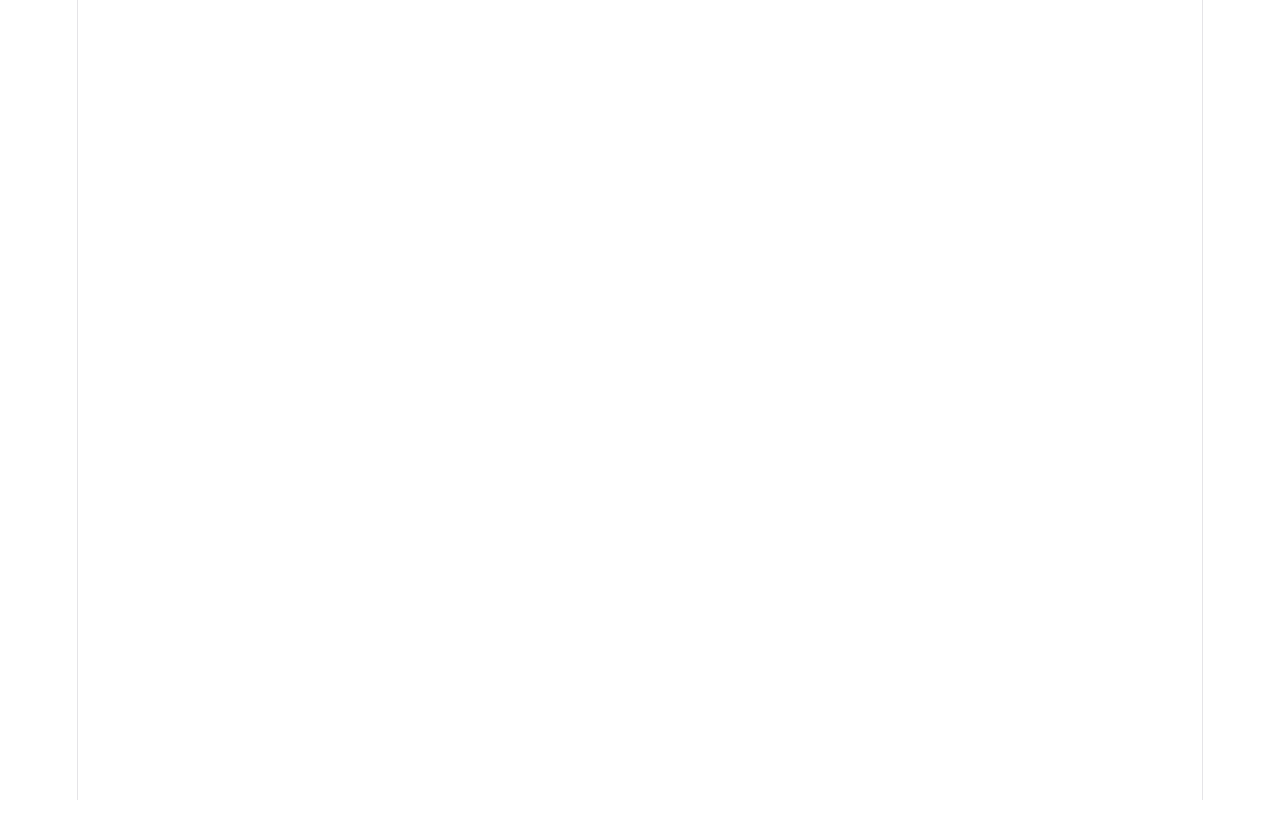
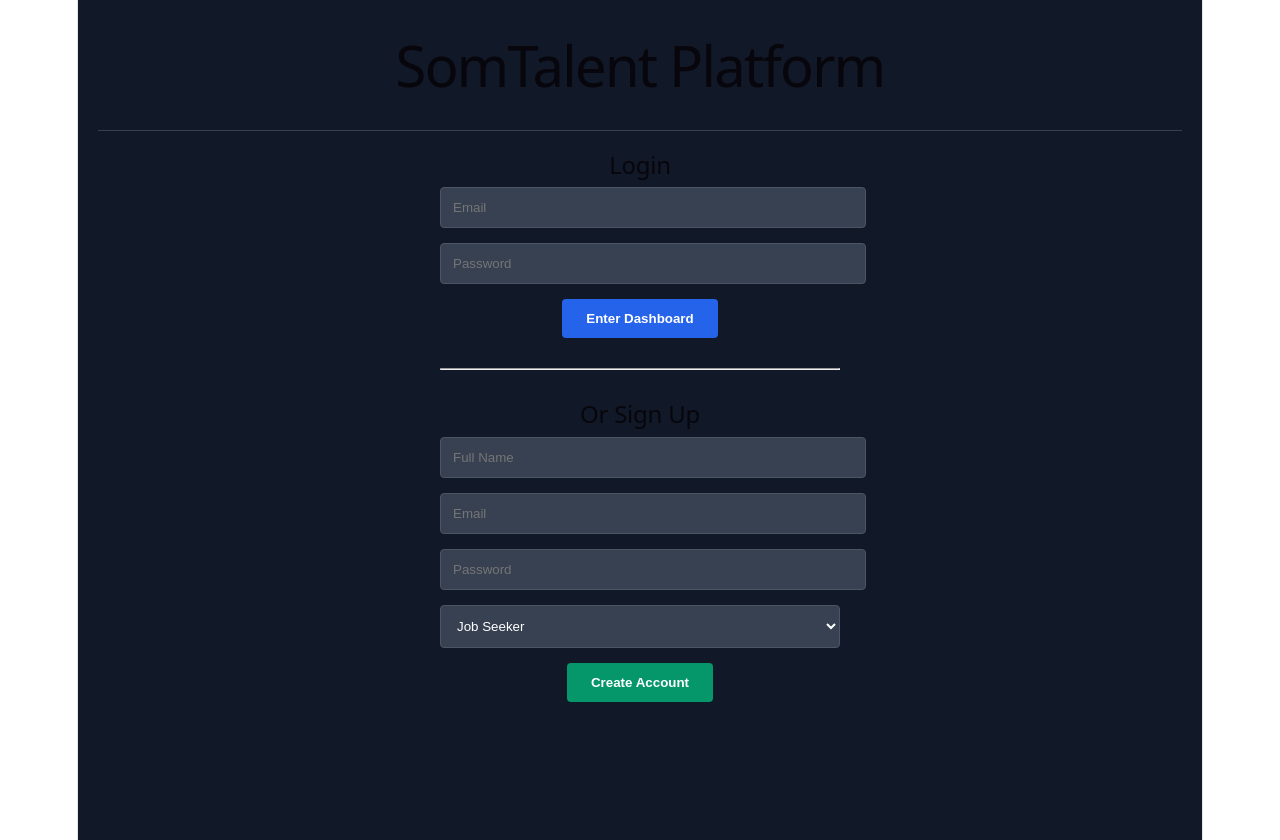
Before and after one commit to sahraomar1/SomTalent_Platform, a React app in the folder frontend/: page / in a window 1280 px wide. Before the commit the page ends 800 px from the top, so only its background shows below. Built offline with nearby package versions, Linux system fonts and the light colour scheme; the HTML template or start-up script is replaced by a standard one.

Commit message:
Fixed api routes

```diff
--- a/frontend/src/App.jsx
+++ b/frontend/src/App.jsx
@@ -1,11 +1,7 @@
-import { useEffect, useMemo, useState } from 'react';
+import { useEffect, useState } from 'react';
 
+// Use your BACKEND URL from Render here
 const API = 'https://somtalent-platform.onrender.com';
-
-const translations = {
-  en: { appName: 'SomTalent', /* ... existing translations ... */ },
-  so: { appName: 'SomTalent', /* ... existing translations ... */ }
-};
 
 function App() {
   const [lang, setLang] = useState('en');
@@ -13,35 +9,34 @@ function App() {
   const [isLoggedIn, setIsLoggedIn] = useState(false);
   const [currentUser, setCurrentUser] = useState(null);
 
+  // Login/Signup States
+  const [loginData, setLoginData] = useState({ email: '', password: '' });
+  const [signupData, setSignupData] = useState({ name: '', email: '', password: '', role: 'jobSeeker' });
 
+  // Standard JSON Fetcher
   const fetchJSON = async (url, options = {}) => {
     const response = await fetch(url, options);
+    const contentType = response.headers.get("content-type");
+    if (!contentType || !contentType.includes("application/json")) {
+       throw new Error("Server sent HTML instead of JSON. Check your API URL.");
+    }
     const data = await response.json();
     if (!response.ok) throw new Error(data.error || 'Request failed');
     return data;
   };
 
-  // ─── AUTH ACTIONS ────────────────────────────────────────────────────────
-
-  const handleSignup = async (e) => {
-    e.preventDefault();
-    try {
-      const formData = new FormData();
-      Object.keys(signupData).forEach(key => formData.append(key, signupData[key]));
-      formData.append('role', signupRole);
-      if (signupResume) formData.append('resume', signupResume);
-
-      // FIXED: Added /api/
-      await fetchJSON(`${API}/api/signup`, { method: 'POST', body: formData });
-      alert('Signup successful! Please login.');
-      setActiveTab('join');
-    } catch (error) { alert(error.message); }
-  };
+  useEffect(() => {
+    const savedUser = localStorage.getItem('currentUser');
+    if (savedUser) {
+      setCurrentUser(JSON.parse(savedUser));
+      setIsLoggedIn(true);
+      setActiveTab('dashboard');
+    }
+  }, []);
 
   const handleLogin = async (e) => {
     e.preventDefault();
     try {
-      // FIXED: Added /api/
       const data = await fetchJSON(`${API}/api/login`, {
         method: 'POST',
         headers: { 'Content-Type': 'application/json' },
@@ -54,57 +49,81 @@ function App() {
     } catch (error) { alert(error.message); }
   };
 
-
-  const updateProfile = async (e) => {
+  const handleSignup = async (e) => {
     e.preventDefault();
     try {
       const formData = new FormData();
-      Object.keys(profileForm).forEach(key => formData.append(key, profileForm[key]));
-      if (profileResume) formData.append('resume', profileResume);
+      Object.keys(signupData).forEach(key => formData.append(key, signupData[key]));
 
-      // FIXED: Added /api/
-      const updatedUser = await fetchJSON(`${API}/api/profile/${currentUser.email}`, {
-        method: 'PUT',
-        body: formData
-      });
-      setCurrentUser(updatedUser);
-      localStorage.setItem('currentUser', JSON.stringify(updatedUser));
-      alert('Profile updated!');
+      await fetchJSON(`${API}/api/signup`, { method: 'POST', body: formData });
+      alert("Signup successful! Please login.");
+      setActiveTab('join');
     } catch (error) { alert(error.message); }
   };
 
-  const handlePostJob = async (e) => {
-    e.preventDefault();
-    const form = e.target;
-    try {
-      // FIXED: Added /api/
-      await fetchJSON(`${API}/api/jobs`, {
-        method: 'POST',
-        headers: { 'Content-Type': 'application/json' },
-        body: JSON.stringify({
-          title: form.title.value,
-          category: form.category.value,
-          requiredSkills: form.requiredSkills.value,
-          salaryMin: form.salaryMin.value,
-          salaryMax: form.salaryMax.value,
-          locationType: form.locationType.value,
-          description: form.description.value,
-          questions: form.questions.value,
-          employerEmail: currentUser.email,
-          company: currentUser.name
-        })
-      });
-      alert('Job posted!');
-      form.reset();
-    } catch (error) { alert(error.message); }
+  const handleLogout = () => {
+    localStorage.removeItem('currentUser');
+    setIsLoggedIn(false);
+    setCurrentUser(null);
+    setActiveTab('join');
   };
 
+  return (
+    <div style={{ backgroundColor: '#111827', color: 'white', minHeight: '100vh', padding: '20px', fontFamily: 'sans-serif' }}>
+      <header style={{ borderBottom: '1px solid #374151', paddingBottom: '20px', marginBottom: '20px' }}>
+        <h1>SomTalent Platform</h1>
+        {isLoggedIn && <button onClick={handleLogout} style={btnStyle}>Logout</button>}
+      </header>
 
-  return (
-    <div className="App">
-       {/* Your existing JSX template */}
+      {!isLoggedIn ? (
+        <div style={{ maxWidth: '400px', margin: '0 auto' }}>
+          <h2>Login</h2>
+          <form onSubmit={handleLogin}>
+            <input type="email" placeholder="Email" required style={inputStyle}
+              onChange={e => setLoginData({...loginData, email: e.target.value})} />
+            <input type="password" placeholder="Password" required style={inputStyle}
+              onChange={e => setLoginData({...loginData, password: e.target.value})} />
+            <button type="submit" style={btnStyle}>Enter Dashboard</button>
+          </form>
+
+          <hr style={{ margin: '30px 0' }}/>
+
+          <h2>Or Sign Up</h2>
+          <form onSubmit={handleSignup}>
+            <input type="text" placeholder="Full Name" required style={inputStyle}
+              onChange={e => setSignupData({...signupData, name: e.target.value})} />
+            <input type="email" placeholder="Email" required style={inputStyle}
+              onChange={e => setSignupData({...signupData, email: e.target.value})} />
+            <input type="password" placeholder="Password" required style={inputStyle}
+              onChange={e => setSignupData({...signupData, password: e.target.value})} />
+            <select style={inputStyle} onChange={e => setSignupData({...signupData, role: e.target.value})}>
+              <option value="jobSeeker">Job Seeker</option>
+              <option value="employer">Employer</option>
+            </select>
+            <button type="submit" style={{...btnStyle, backgroundColor: '#059669'}}>Create Account</button>
+          </form>
+        </div>
+      ) : (
+        <div>
+          <h2>Welcome back, {currentUser.name}!</h2>
+          <p>Role: {currentUser.role}</p>
+          <div style={{ background: '#1f2937', padding: '20px', borderRadius: '8px' }}>
+            <p>You are now connected to the SomTalent Backend.</p>
+          </div>
+        </div>
+      )}
     </div>
   );
 }
 
+const inputStyle = {
+  display: 'block', width: '100%', padding: '12px', marginBottom: '15px',
+  borderRadius: '4px', border: '1px solid #4b5563', backgroundColor: '#374151', color: 'white'
+};
+
+const btnStyle = {
+  padding: '12px 24px', backgroundColor: '#2563eb', color: 'white',
+  border: 'none', borderRadius: '4px', cursor: 'pointer', fontWeight: 'bold'
+};
+
 export default App;
```
Also changed, not shown: 1 other file (tests, documents, lock files or other folders).
